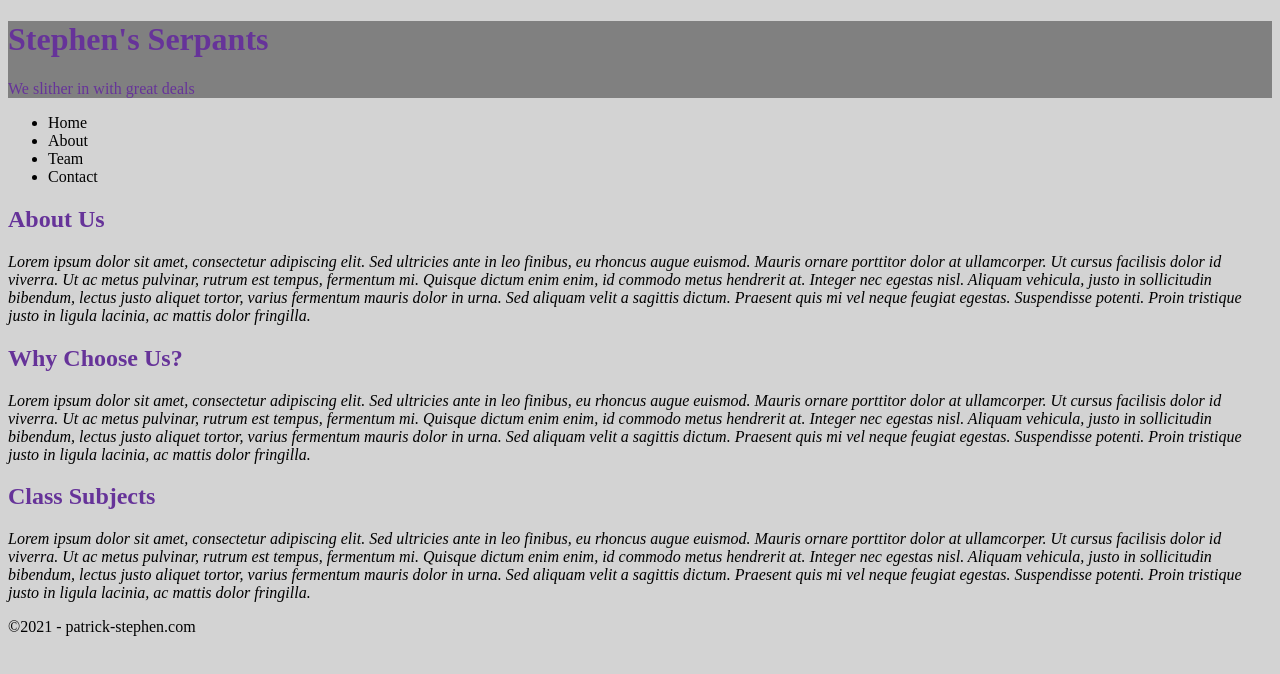
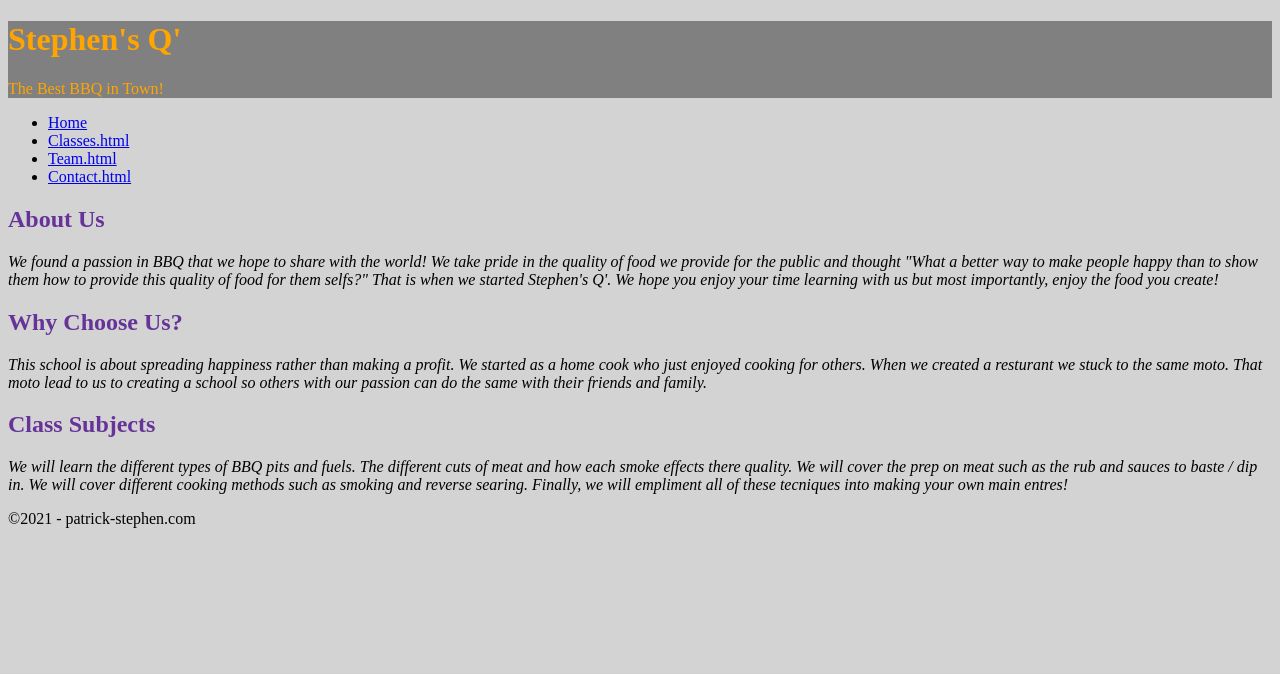
Before and after one commit to PatrickStephen/FED1StudioProject, a plain HTML site: page FED1StudioProject/Index.html in a window 1280 px wide. Drawn offline with Linux system fonts and the light colour scheme.

Commit message:
Added Index and Nav to all pages

```diff
--- a/FED1StudioProject/Index.html
+++ b/FED1StudioProject/Index.html
@@ -6,30 +6,41 @@
     <link href="stylesheets.css" rel="stylesheet" />
 </head>
 <body>
-    <header><h1>Stephen's Serpants</h1><p>We slither in with great deals</p></header>
-    <nav>
-        <ul>
-            <li>Home</li>
-            <li>About</li>
-            <li>Team</li>
-            <li>Contact</li>
-        </ul>
+    <header>
+        <h1>Stephen's Q'</h1>
+        <p>The Best BBQ in Town!</p>
+    </header>
+    <main>
+        <nav>
+            <ul>
+                <li>
+                    <a href="/index.html">Home</a>
+                </li>
+                <li>
+                    <a href="Classes.html">Classes.html</a>
+                </li>
+                <li>
+                    <a href="Team.html">Team.html</a>
+                </li>
+                <li>
+                    <a href="Contact.html">Contact.html</a>
+                </li>
+            </ul>
 
-    </nav>
-    <main>
+        </nav>
         <section class="about">
             <h2>About Us</h2>
             <p>
-                Lorem ipsum dolor sit amet, consectetur adipiscing elit. Sed ultricies ante in leo finibus, eu rhoncus augue euismod. Mauris ornare porttitor dolor at ullamcorper. Ut cursus facilisis dolor id viverra. Ut ac metus pulvinar, rutrum est tempus, fermentum mi. Quisque dictum enim enim, id commodo metus hendrerit at. Integer nec egestas nisl. Aliquam vehicula, justo in sollicitudin bibendum, lectus justo aliquet tortor, varius fermentum mauris dolor in urna. Sed aliquam velit a sagittis dictum. Praesent quis mi vel neque feugiat egestas. Suspendisse potenti. Proin tristique justo in ligula lacinia, ac mattis dolor fringilla.
+                We found a passion in BBQ that we hope to share with the world! We take pride in the quality of food we provide for the public and thought "What a better way to make people happy than to show them how to provide this quality of food for them selfs?" That is when we started Stephen's Q'. We hope you enjoy your time learning with us but most importantly, enjoy the food you create!
 
-            <h2>Why Choose Us?</h2>
+                <h2>Why Choose Us?</h2>
             <p>
-                Lorem ipsum dolor sit amet, consectetur adipiscing elit. Sed ultricies ante in leo finibus, eu rhoncus augue euismod. Mauris ornare porttitor dolor at ullamcorper. Ut cursus facilisis dolor id viverra. Ut ac metus pulvinar, rutrum est tempus, fermentum mi. Quisque dictum enim enim, id commodo metus hendrerit at. Integer nec egestas nisl. Aliquam vehicula, justo in sollicitudin bibendum, lectus justo aliquet tortor, varius fermentum mauris dolor in urna. Sed aliquam velit a sagittis dictum. Praesent quis mi vel neque feugiat egestas. Suspendisse potenti. Proin tristique justo in ligula lacinia, ac mattis dolor fringilla.
+                This school is about spreading happiness rather than making a profit. We started as a home cook who just enjoyed cooking for others. When we created a resturant we stuck to the same moto. That moto lead to us to creating a school so others with our passion can do the same with their friends and family.
             </p>
 
             <h2>Class Subjects</h2>
             <p>
-                Lorem ipsum dolor sit amet, consectetur adipiscing elit. Sed ultricies ante in leo finibus, eu rhoncus augue euismod. Mauris ornare porttitor dolor at ullamcorper. Ut cursus facilisis dolor id viverra. Ut ac metus pulvinar, rutrum est tempus, fermentum mi. Quisque dictum enim enim, id commodo metus hendrerit at. Integer nec egestas nisl. Aliquam vehicula, justo in sollicitudin bibendum, lectus justo aliquet tortor, varius fermentum mauris dolor in urna. Sed aliquam velit a sagittis dictum. Praesent quis mi vel neque feugiat egestas. Suspendisse potenti. Proin tristique justo in ligula lacinia, ac mattis dolor fringilla.
+                We will learn the different types of BBQ pits and fuels. The different cuts of meat and how each smoke effects there quality. We will cover the prep on meat such as the rub and sauces to baste / dip in. We will cover different cooking methods such as smoking and reverse searing. Finally, we will empliment all of these tecniques into making your own main entres!
             </p>
         </section>
     </main>
--- a/FED1StudioProject/styleSheets.css
+++ b/FED1StudioProject/styleSheets.css
@@ -5,7 +5,7 @@ body {
 }
 header {
     background-color: gray;
-    color: rebeccapurple;
+    color: orange;
 }
 main section h2 {
     color: rebeccapurple;
```
Also changed, not shown: FED1StudioProject/Classes.html (+31 -0 lines), FED1StudioProject/Contact.html (+32 -0 lines), FED1StudioProject/Team.html (+30 -0 lines), 1 other file.
